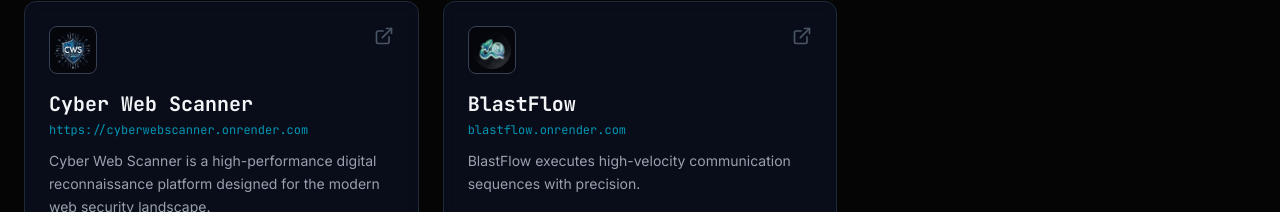
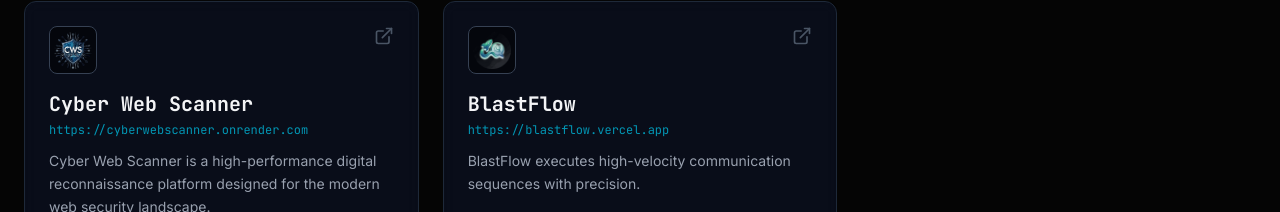
Before and after one commit to FunctionOverride000/FunctionOverride, a Next.js app: page /personal in a window 1280 px wide. Shown: the part 805-1017 px from the top of the page. Built offline with nearby package versions, Linux system fonts and the light colour scheme.

Commit message:
blastflow

```diff
--- a/src/data/appData.js
+++ b/src/data/appData.js
@@ -56,7 +56,7 @@
     desc: "BlastFlow executes high-velocity communication sequences with precision.",
     details: "An automated orchestration engine designed for mass-scale data transmission. This system manages complex broadcast workflows, ensuring targeted delivery with real-time latency monitoring and adaptive queue optimization.",
     logoImg: "/blastflow.png",
-    domain: "blastflow.onrender.com",
+    domain: "https://blastflow.vercel.app",
     type: "personal"
   },
 ];
```
Also changed, not shown: public/llms.txt.
